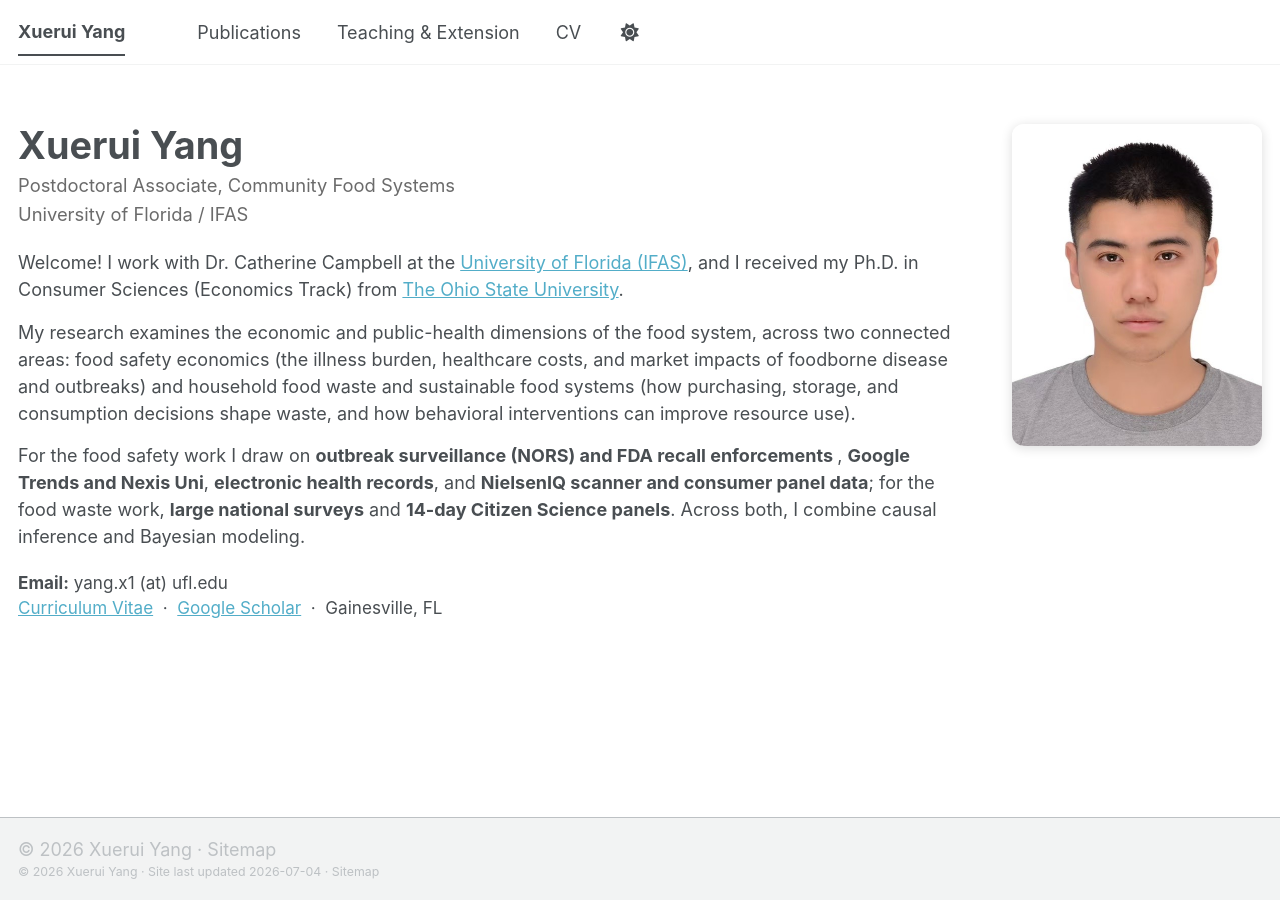
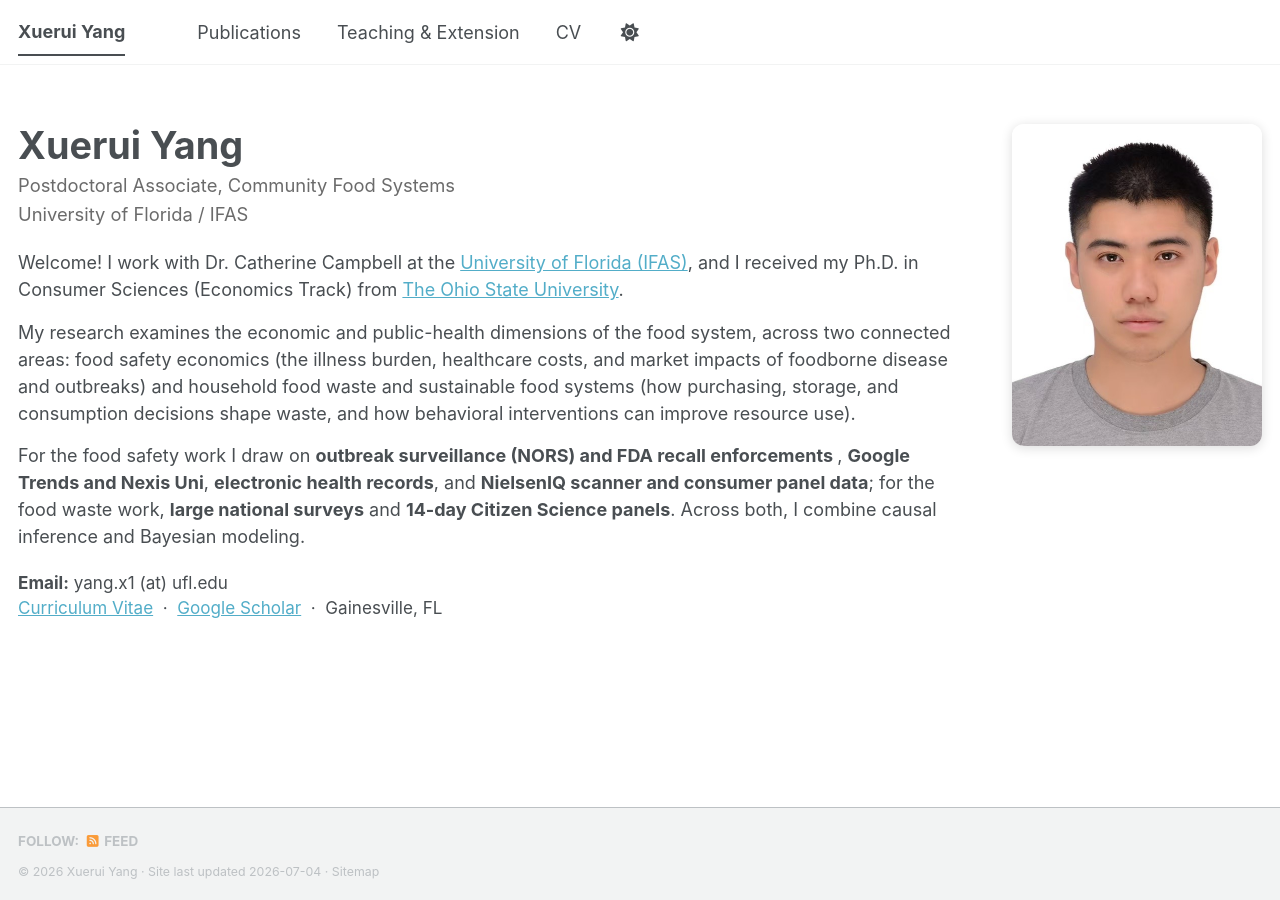
Before and after one commit to xueruiycool/xueruiycool.github.io, a Jekyll site: the page built from _pages/about.md, in a window 1280 px wide. Built offline with Jekyll 4.4.1, drawn with Linux system fonts in a browser that asks for light colours; a style sheet for code colours, icons or effects is not loaded.

Commit message:
Update footer.html

```diff
--- a/_includes/footer.html
+++ b/_includes/footer.html
@@ -1,6 +1,24 @@
 {% include base_path %}
-© {{ site.time | date: '%Y' }} {{ site.name | default: site.title }} · {{ site.data.ui-text[site.locale].site_map | default: "Sitemap" }}
 
-<div class="page__footer-copyright">
+{% if site.author.github or site.author.bitbucket or site.atom_feed.hide != true %}
+<div class="page__footer-follow">
+  <ul class="social-icons">
+    {% if site.data.ui-text[site.locale].follow_label %}
+      <li><strong>{{ site.data.ui-text[site.locale].follow_label }}</strong></li>
+    {% endif %}
+    {% if site.author.github %}
+      <li><a href="https://github.com/{{ site.author.github }}"><i class="fab fa-github" aria-hidden="true"></i> GitHub</a></li>
+    {% endif %}
+    {% if site.author.bitbucket %}
+      <li><a href="https://bitbucket.org/{{ site.author.bitbucket }}"><i class="fab fa-bitbucket" aria-hidden="true"></i> Bitbucket</a></li>
+    {% endif %}
+    {% if site.atom_feed.hide != true %}
+    <li><a href="{% if site.atom_feed.path %}{{ site.atom_feed.path }}{% else %}{{ base_path }}/feed.xml{% endif %}"><i class="fa fa-fw fa-rss-square" aria-hidden="true"></i> {{ site.data.ui-text[site.locale].feed_label | default: "Feed" }}</a></li>
+    {% endif %}
+  </ul>
+</div>
+{% endif %}
+
+  <div class="page__footer-copyright">
     &copy; {{ site.time | date: '%Y' }} {{ site.name | default: site.title }} &middot; Site last updated {{ "now" | date: '%Y-%m-%d' }} &middot; <a href="/sitemap/">Sitemap</a>
   </div>
```
